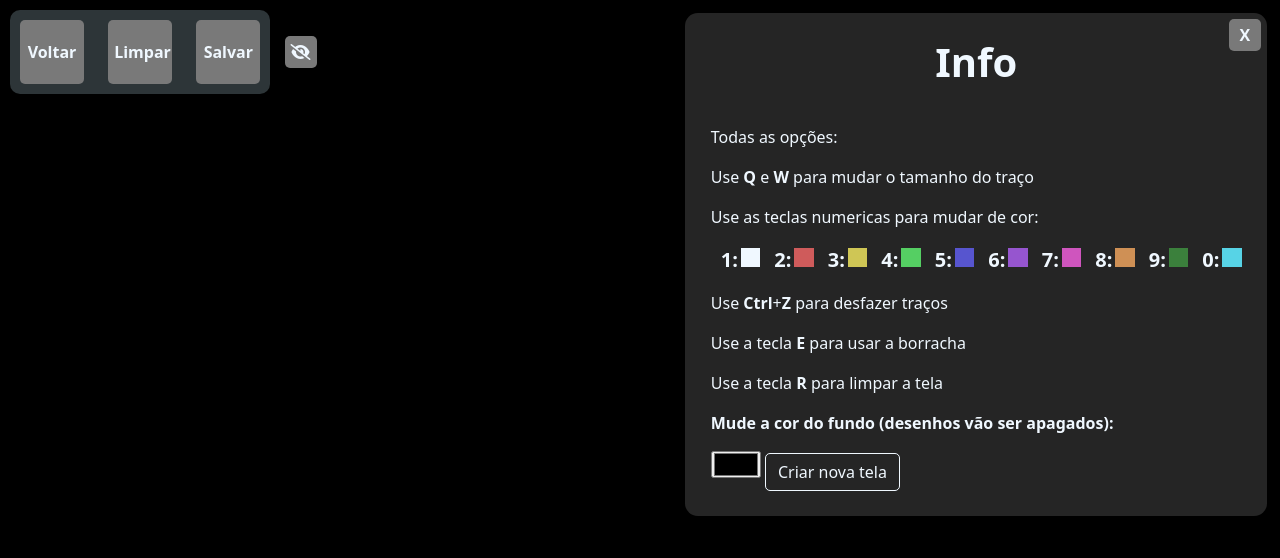
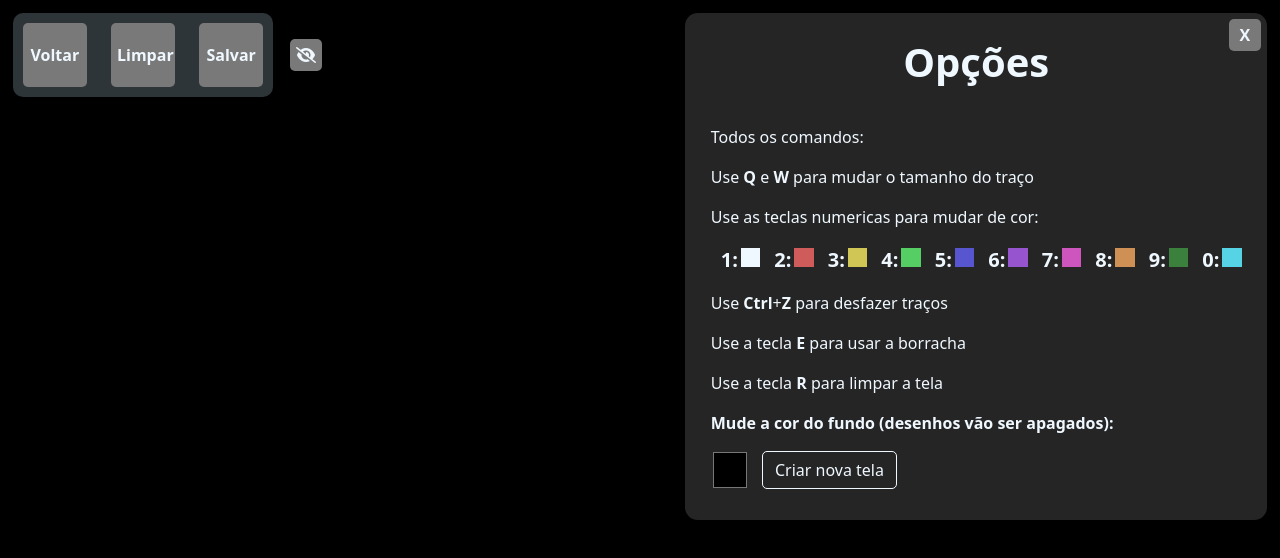
Before and after one commit to Tchongas/sketch, a plain HTML site: page index.html in a window 1280 px wide. Drawn offline with nearby package versions, Linux system fonts and the light colour scheme.

Commit message:
added style to color picker

```diff
--- a/index.css
+++ b/index.css
@@ -25,12 +25,12 @@ body {
 }
 
 .buttoncontainer {
-  margin: 10px;
+  margin: 1vw;
   font-size: 1.25vw;
   display: inline-block;
   background-color: rgb(45, 53, 56);
   width: auto;
-  padding-bottom: 10px;
+  padding-bottom: 0.8vw;
   border-radius: 10px;
   z-index: 102;
   text-align: center;
@@ -177,12 +177,26 @@ body {
 
 
 .btn {
+  margin-left: 1vw;
   color: aliceblue;
   border-color: aliceblue;
   border-radius: 5px;
+  position: fixed;
 }
 
 .btn:hover {
   color: rgb(157, 209, 255);
   border-color: rgb(171, 216, 255);
 }
+
+#color-picker {
+  align-self: center;
+  -webkit-appearance: none;
+  -moz-appearance: none;
+  appearance: none;
+  width: 3vw;
+  height: 3vw;
+  background-color: transparent;
+  border: none;
+  cursor: pointer;
+}
--- a/index.html
+++ b/index.html
@@ -8,16 +8,13 @@
  	 crossorigin="anonymous">
 	</script>
   <link href="https://cdn.jsdelivr.net/npm/bootstrap@5.3.0-alpha3/dist/css/bootstrap.min.css" rel="stylesheet" integrity="sha384-KK94CHFLLe+nY2dmCWGMq91rCGa5gtU4mk92HdvYe+M/SXH301p5ILy+dN9+nJOZ" crossorigin="anonymous">
-
-
-
     <meta charset="UTF-8">
     <meta name="viewport" content="width=device-width, initial-scale=1.0">
     <meta http-equiv="X-UA-Compatible" content="ie=edge">
     <title>sketch</title>
     <link rel="stylesheet" href="index.css">
+  </head>
 
-  </head>
   <body>
     <div class="buttoncontainer" id="buttoncontainer">
       <button id="undo-button" class="buttons">Voltar</button>
@@ -39,8 +36,8 @@
 
     <div class="info" id="info">
       <button id="closeInfoBtn" class="small-buttons">X</button>
-      <h1 style="text-align: center; margin-bottom:3vw;"><b>Info</b></h1>
-      <p>Todas as opções:</p>
+      <h1 style="text-align: center; margin-bottom:3vw;"><b>Opções</b></h1>
+      <p>Todos os comandos:</p>
       <p>Use <b>Q</b> e <b>W</b> para mudar o tamanho do traço </p>
       <p>Use as teclas numericas para mudar de cor:</p>
 
@@ -58,10 +55,15 @@
       <p>Use <b>Ctrl</b>+<b>Z</b> para desfazer traços</p>
       <p>Use a tecla <b>E</b> para usar a borracha</p>
       <p>Use a tecla <b>R</b> para limpar a tela</p>
+
       <p><b>Mude a cor do fundo (desenhos vão ser apagados):</b></p>
-      <input type="color" id="color-picker" name="color" value="#000000">
-      <button onclick="getColor()" class="btn">Criar nova tela</button>
+      <div class="colorpicker">
+        <input type="color" id="color-picker" name="color" value="#000000">
+        <button onclick="getColor()" class="btn">Criar nova tela</button>
+      </div>
+
     </div>
+
 
     <div class="Console"><p id="console"></p></div>
 
```
Also changed, not shown: index.js (+3 -6 lines).
